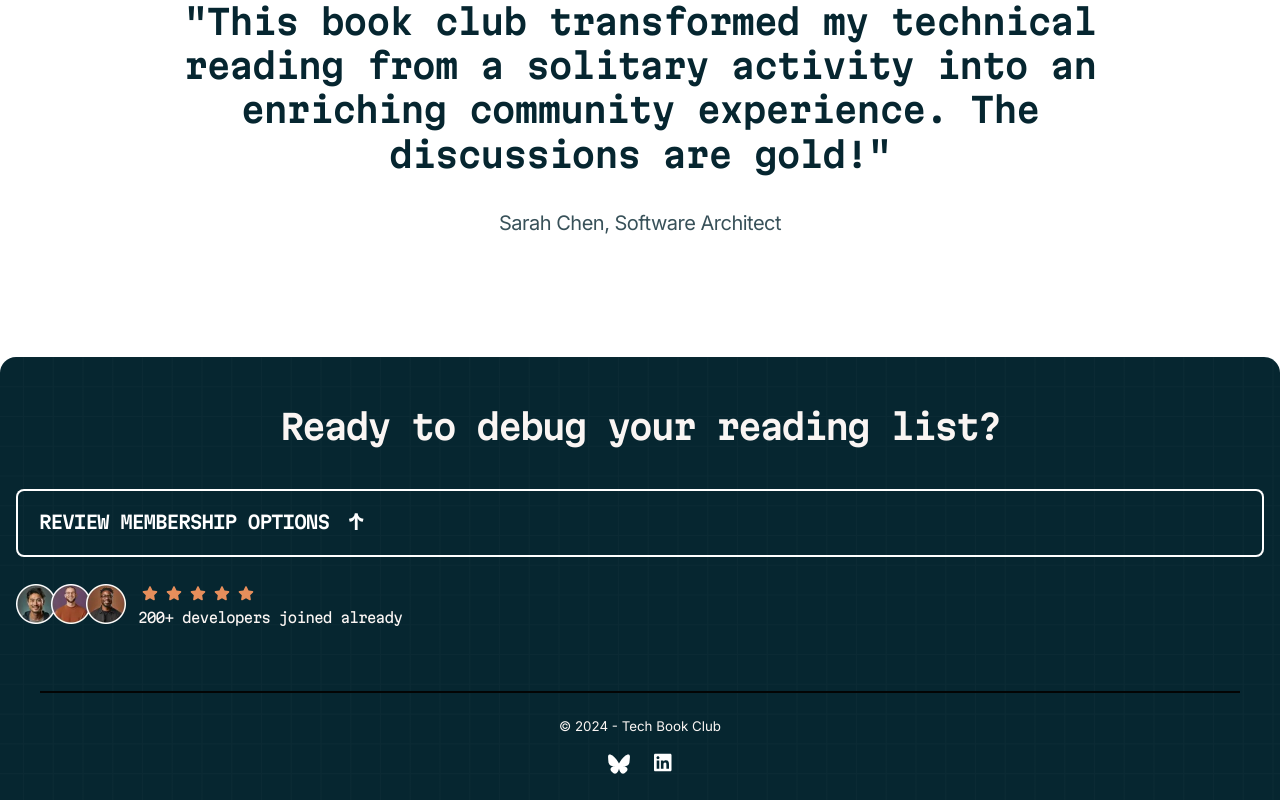
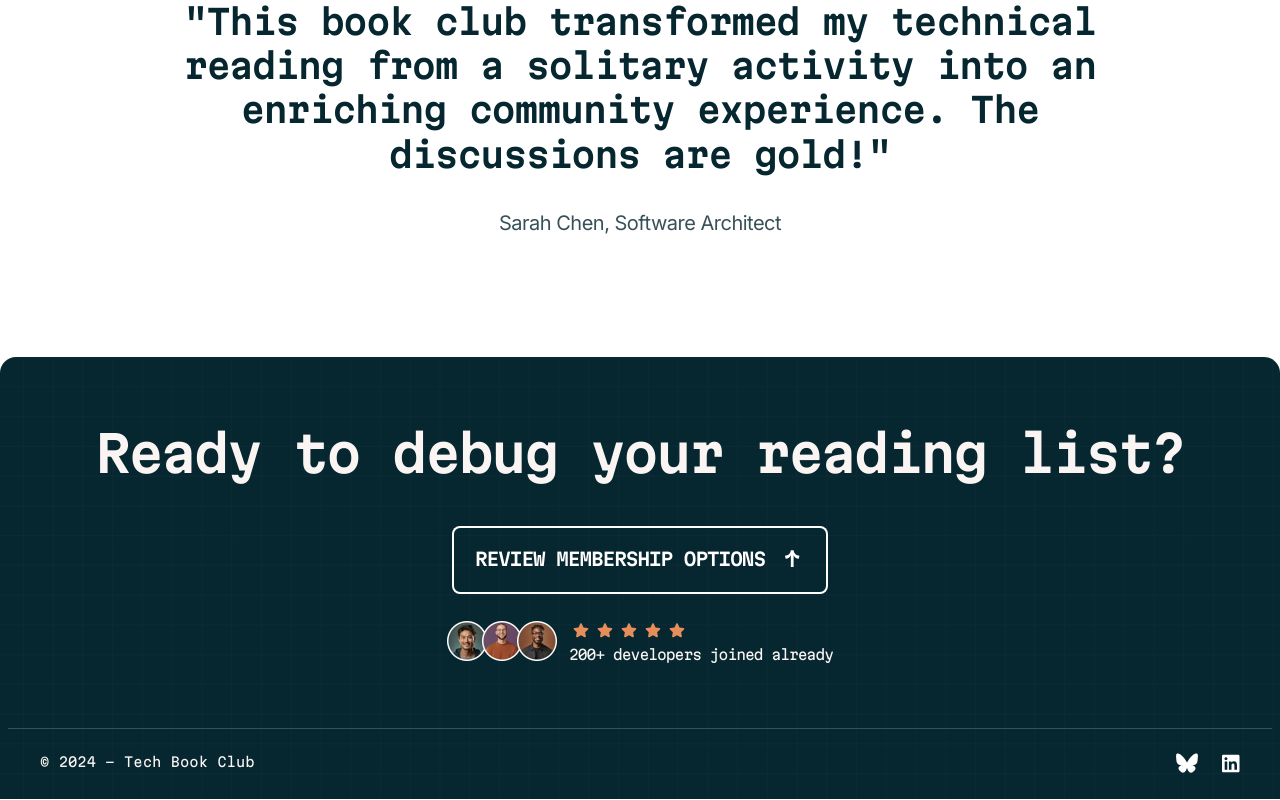
Before and after one commit to HeberRios/tech-book-club-landing-page, a React (Vite) app: page / in a window 1280 px wide. Shown: the part 3501-4301 px from the top of the page. Built offline with nearby package versions, Linux system fonts and the light colour scheme.

Commit message:
Add media queries for the footer section
The necessary media queries/styles were added to this section to match
the tablet design, with some minor fixes of missing styles.

Also the favicon of the site was updated.

```diff
--- a/index.html
+++ b/index.html
@@ -2,7 +2,7 @@
 <html lang="en">
   <head>
     <meta charset="UTF-8" />
-    <link rel="icon" type="image/svg+xml" href="/vite.svg" />
+    <link rel="icon" type="image/svg+xml" href="/tech-book-icon.svg" />
     <meta name="viewport" content="width=device-width, initial-scale=1.0" />
     <title>Frontend Mentor | Tech book club</title>
   </head>
--- a/src/components/CTA/CTA.css
+++ b/src/components/CTA/CTA.css
@@ -13,6 +13,7 @@
 }
 
 .footer-cta-btn {
+  max-width: 23.75rem;
   background-color: transparent;
   box-shadow: inset 0 0 0 0.125rem var(--clr-neutral-0);
 }
--- a/src/components/Footer/Footer.css
+++ b/src/components/Footer/Footer.css
@@ -17,7 +17,7 @@
 
 .footer-main-content > h2 {
   font-family: var(--ff-headings);
-  font-size: 2.125rem;
+  font-size: clamp(2.125rem, 6.6dvw, 3.125rem);
   line-height: 1.3;
   letter-spacing: -0.125rem;
   font-weight: var(--fw-semibold);
@@ -27,24 +27,56 @@
 .cta-container {
   display: flex;
   flex-direction: column;
+  align-items: center;
   gap: 1.5rem;
 }
 
 .copy-media-container {
+  position: relative;
   width: 100%;
   display: flex;
   flex-direction: column;
   align-items: center;
   gap: 1rem;
   padding: 1.5rem 0;
-  border: solid var(--clr-neutral-700);
-  border-width: 0.125rem 0 0 0;
-  border-style: inset;
+}
+
+.footer-separation-line {
+  width: calc(100%);
+  position: absolute;
+  height: 0.0625rem;
+  top: 0;
+  background-color: var(--clr-neutral-700);
+}
+
+.copy-media-container > small {
+  font-family: var(--ff-headings);
 }
 
 .media-links-list {
   display: flex;
   justify-content: center;
   gap: 1.5rem;
+  align-items: center;
   list-style: none;
 }
+
+@media (min-width: 48rem) {
+  .footer-section {
+    padding: 4rem 2rem 0 2rem;
+  }
+
+  .footer-main-content {
+    align-items: center;
+  }
+
+  .footer-separation-line {
+    width: calc(100% + 4rem);
+    transform: translateX(-2rem);
+  }
+
+  .copy-media-container {
+    flex-direction: row;
+    justify-content: space-between;
+  }
+}
--- a/src/components/Footer/Footer.jsx
+++ b/src/components/Footer/Footer.jsx
@@ -14,6 +14,7 @@ export function Footer() {
       </section>
 
       <div className='container copy-media-container'>
+        <div className='footer-separation-line'></div>
         <small>© 2024 - Tech Book Club</small>
         <ul className='media-links-list'>
           <li>
```
Also changed, not shown: public/tech-book-icon.svg (added).
